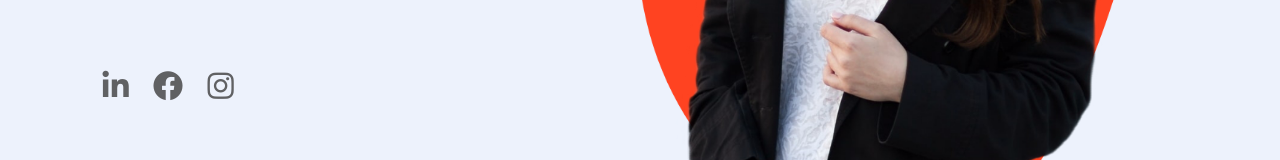
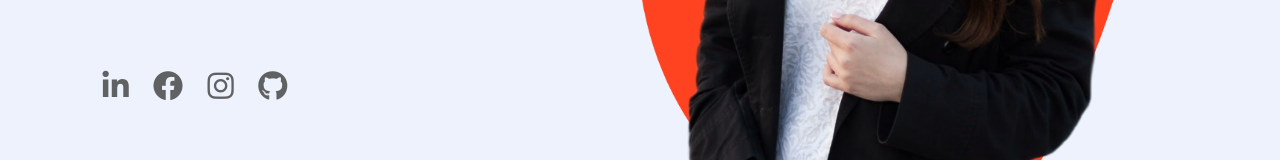
Before and after one commit to GustavoMSB/Example-Landing-Page, a plain HTML site: page index.html in a window 1280 px wide. Shown: the part 547-707 px from the top of the page. Drawn offline with Linux system fonts and the light colour scheme.

Commit message:
Add github in social media

```diff
--- a/index.html
+++ b/index.html
@@ -35,6 +35,7 @@
             <a href="https://br.linkedin.com/in/gustavo-murilo-0970001b4" target="blank"><i class="fab fa-linkedin-in"></i></a>
             <a href="https://facebook.com" target="blank"><i class="fab fa-facebook"></i></a>
             <a href="https://instagram.com/gust4vo_murilo" target="blank"><i class="fab fa-instagram"></i></a>
+            <a href="https://github.com/GustavoMSB" target="blank"><i class="fab fa-github"></i></i></a>
         </div>
 
     </div>
```
